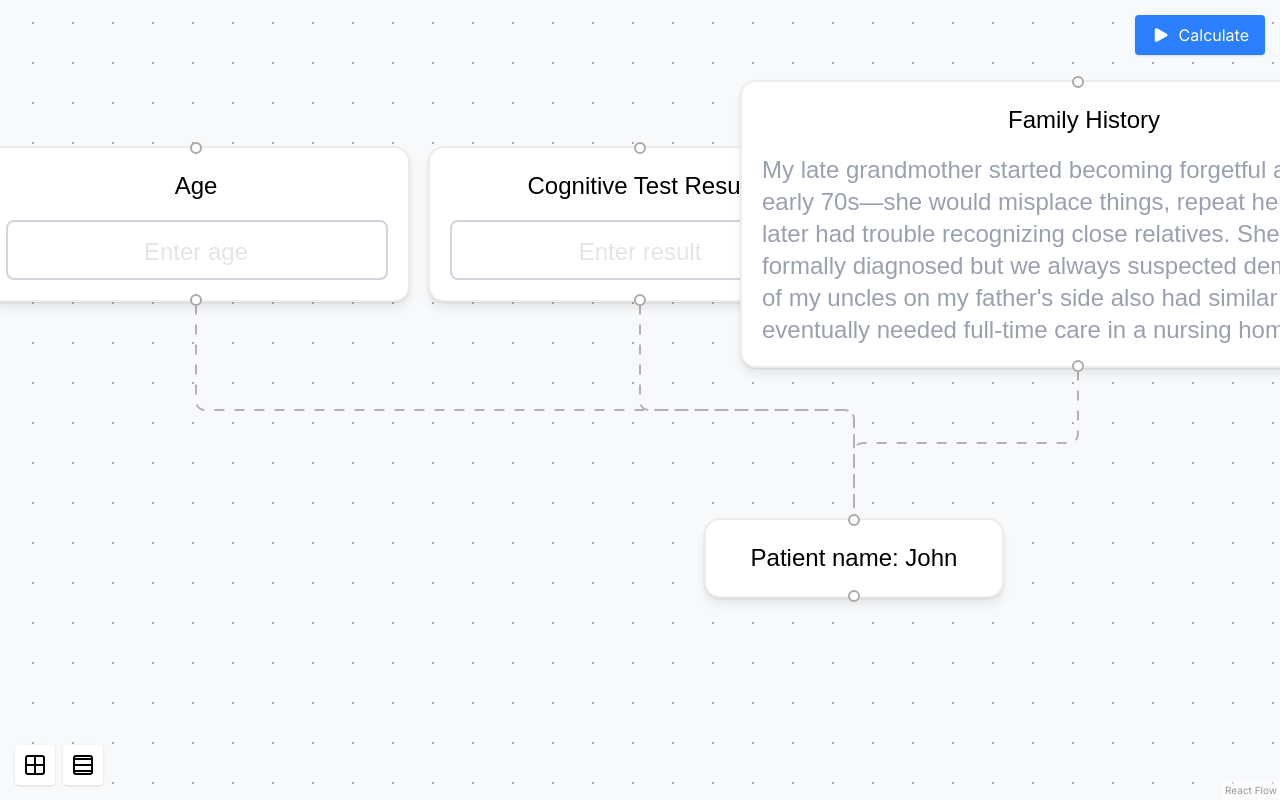
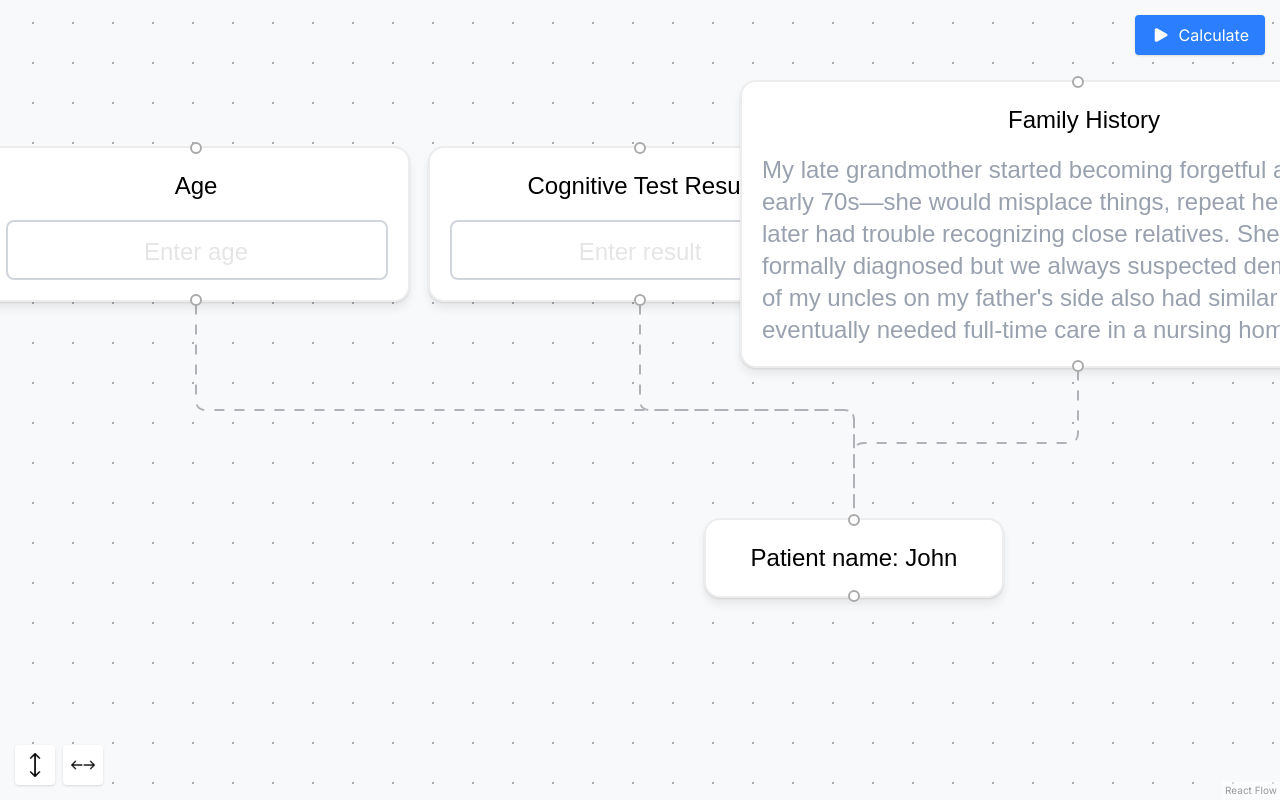
Before and after one commit to charmxyz/docflow-3, a Next.js app: page / in a window 1280 px wide. Built offline with nearby package versions, Linux system fonts and the light colour scheme.

Commit message:
Fix icon rendering in deployment

```diff
--- a/next.config.js
+++ b/next.config.js
@@ -3,6 +3,9 @@ const nextConfig = {
   eslint: {
     ignoreDuringBuilds: true, // disables linting in production build
   },
+  images: {
+    unoptimized: true, // This can help with static asset rendering in some deployment environments
+  },
 }
 
 module.exports = nextConfig
--- a/src/app/components/Flow.tsx
+++ b/src/app/components/Flow.tsx
@@ -248,7 +248,7 @@ const Flow = () => {
               title="Vertical Layout"
             >
               <Image
-                src="/vertical-layout.svg"
+                src="/icons/ve.png"
                 alt="Vertical Layout"
                 width={24}
                 height={24}
@@ -260,7 +260,7 @@ const Flow = () => {
               title="Horizontal Layout"
             >
               <Image
-                src="/horizontal-layout.svg"
+                src="/icons/horizontal.png"
                 alt="Horizontal Layout"
                 width={24}
                 height={24}
```
Also changed, not shown: public/horizontal-layout.svg (deleted), public/vertical-layout.svg (deleted).
